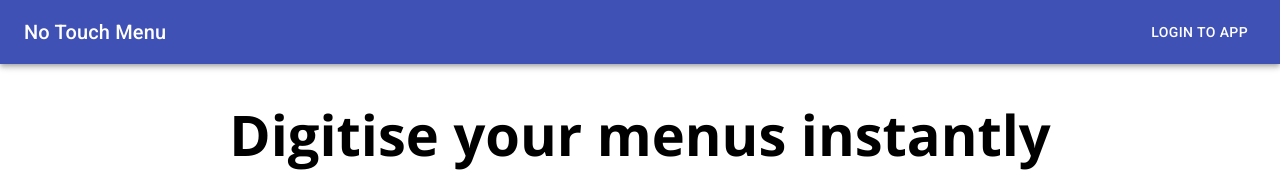
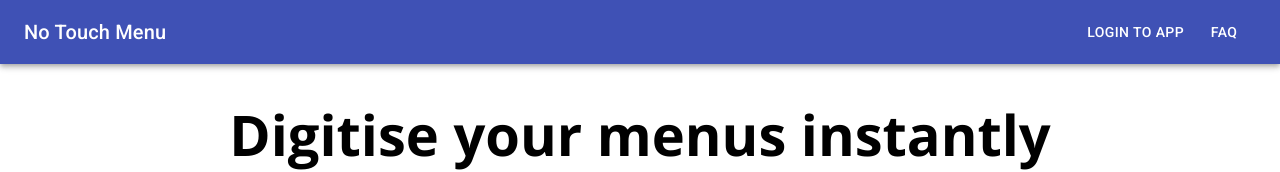
Before and after one commit to benAkehurst/no-touch-menu, a React (Create React App) app in the folder client/: page / in a window 1280 px wide. Shown: the top 172 px of the page. Built offline with nearby package versions, Linux system fonts and the light colour scheme.

Commit message:
feat(banner): add faq to banner

```diff
--- a/client/src/Containers/Landing/Landing.js
+++ b/client/src/Containers/Landing/Landing.js
@@ -22,6 +22,7 @@ class Landing extends Component {
           showUserButtons={false}
           showLogo={false}
           showLoginButton={true}
+          showFaq={true}
         ></Banner>
         <main className={classes.PageWrapper}>
           <section className={classes.TopSection}>
--- a/client/src/components/UI/Banner/Banner.js
+++ b/client/src/components/UI/Banner/Banner.js
@@ -15,6 +15,10 @@ class Banner extends Component {
 
   redirectToLogin = () => {
     this.props.history.push('/auth');
+  };
+
+  redirectToFaq = () => {
+    this.props.history.push('/faq');
   };
 
   returnToLanding = () => {
@@ -46,6 +50,16 @@ class Banner extends Component {
     );
   };
 
+  showFaqLink = () => {
+    return (
+      <div>
+        <Button color="inherit" onClick={() => this.redirectToFaq()}>
+          FAQ
+        </Button>
+      </div>
+    );
+  };
+
   render() {
     const { location } = this.props;
     return (
@@ -67,6 +81,7 @@ class Banner extends Component {
             {this.props.showLogo ? this.showLogo() : null}
             {this.props.showUserButtons ? this.showUserButtons() : null}
             {this.props.showLoginButton ? this.showLoginButton() : null}
+            {this.props.showFaq ? this.showFaqLink() : null}
           </Toolbar>
         </AppBar>
       </Aux>
```
